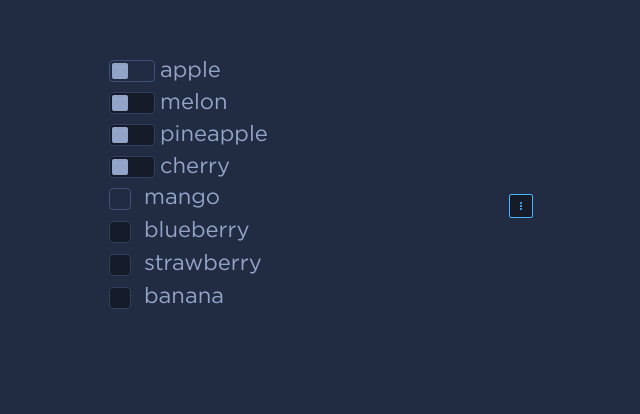
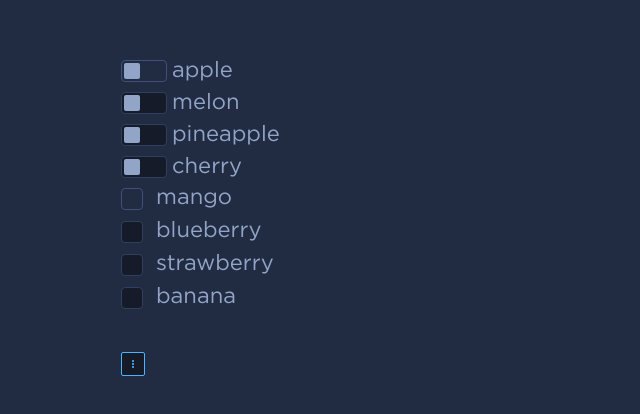
Before and after one commit to Gusland/gusland.github.io, a Vue app: page / in a window 1280 px wide. Shown: the top 414 px of the page, without its empty margins (319-959 px from the left). Built offline with nearby package versions, Linux system fonts and the light colour scheme.

Commit message:
- add handling for different dropdown positions

```diff
--- a/src/App.vue
+++ b/src/App.vue
@@ -15,8 +15,8 @@
       <ul class="result">
         <li :key="item.id" v-for="item in selectedItems">{{ item.title }}</li>
       </ul>
+      <Dropdown/>
     </div>
-    <Dropdown/>
   </div>
 </template>
 
@@ -77,7 +77,6 @@ export default {
     handleToggle(id, isChecked) {
       if (isChecked) {
         const selectedItem = this.items.find(item => item.id === id);
-        console.info(selectedItem);
         if (selectedItem) {
           this.selectedItems.push(selectedItem);
         }
@@ -114,7 +113,12 @@ export default {
   justify-content: center;
 }
 
+html {
+  height: 100vh
+}
+
 body {
+  height: 100%;
   background-color: var(--primary-500);
 }
 
--- a/src/components/Dropdown.vue
+++ b/src/components/Dropdown.vue
@@ -63,6 +63,12 @@ export default {
       } else {
         this.dropdownPosition = 'dropdown-above';
       }
+
+      if (buttonRect.left > 200) {
+        this.dropdownPosition += ' dropdown-left';
+      } else {
+        this.dropdownPosition += ' dropdown-right';
+      }
     },
   },
 };
@@ -72,6 +78,7 @@ export default {
 .dropdown-container {
   position: relative;
   display: inline-block;
+  align-self: flex-start;
 }
 
 .btn {
@@ -147,7 +154,18 @@ export default {
 
 .dropdown-below {
   top: 108%;
-  right: 0;
+}
+
+.dropdown-above {
+  top: -200px;
+}
+
+.dropdown-right {
+  left: 0
+}
+
+.dropdown-left {
+  right: 0
 }
 
 /* Add additional styles for other positions if needed */
```
